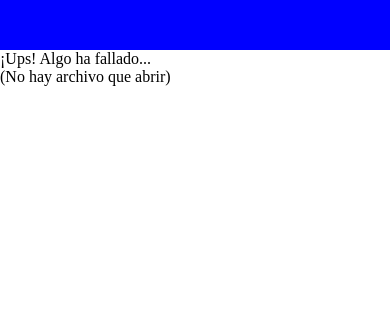
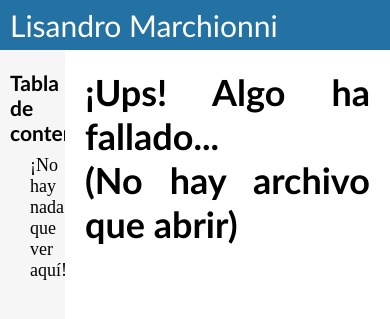
Before and after one commit to LisandroMarcho/marchionni, a PHP site: page /trabajo.php in a window 390 px wide. Shown: the top 319 px of the page. Run offline with PHP 8.4, Linux system fonts and the light colour scheme.

Commit message:
Vista de los trabajos en Markdown terminada (No responsivo)
- Sidebar con lista de contenido
- Creación de columnas (SCSS)
- Fuentes que decoren el texto

```diff
--- a/css/main.css
+++ b/css/main.css
@@ -1,43 +1,234 @@
-*{
+* {
   margin: 0;
   padding: 0;
+  word-wrap: normal;
 }
 
-body{
+body {
+  font-size: 18px;
   margin-top: 50px;
 }
 
-nav{
+a {
+  color: #2471a3;
+}
+
+nav {
+  align-content: center;
+  background: #2471a3;
   height: 50px;
-    width: 100%;
-
+  left: 0;
+  line-height: 50px;
   position: fixed;
   top: 0;
-    left: 0;
-
-    background: blue;
   transition: linear 0.2s;
+  width: 100%;
+}
+nav ul {
+  list-style: none;
+  margin: 0;
+}
+nav ul li {
+  float: left;
+}
+nav ul li a {
+  color: white;
+  font-family: "Gill Sans", "Gill Sans MT", Calibri, "Trebuchet MS", sans-serif;
+  font-size: 30px;
+  margin: 10px;
+  text-decoration: none;
 }
 
-.container{
-    text-align: center;
+blockquote {
+  background: #D9E1E2;
+  border-left: solid 3px #2471a3;
+  font-style: italic;
+  padding-left: 10px;
+}
 
+ul {
+  margin-left: 30px;
+}
+
+p {
+  line-height: 30px;
+}
+
+h1 {
+  font-family: "Gill Sans", "Gill Sans MT", Calibri, "Trebuchet MS", sans-serif;
+  margin: 20px 0 5px;
+}
+
+h2 {
+  font-family: "Gill Sans", "Gill Sans MT", Calibri, "Trebuchet MS", sans-serif;
+  margin: 20px 0 5px;
+}
+
+h3 {
+  font-family: "Gill Sans", "Gill Sans MT", Calibri, "Trebuchet MS", sans-serif;
+  margin: 20px 0 5px;
+}
+
+h4 {
+  font-family: "Gill Sans", "Gill Sans MT", Calibri, "Trebuchet MS", sans-serif;
+  margin: 20px 0 5px;
+}
+
+h5 {
+  font-family: "Gill Sans", "Gill Sans MT", Calibri, "Trebuchet MS", sans-serif;
+  margin: 20px 0 5px;
+}
+
+h6 {
+  font-family: "Gill Sans", "Gill Sans MT", Calibri, "Trebuchet MS", sans-serif;
+  margin: 20px 0 5px;
+}
+
+.inline-code {
+  background: #f5f2f0;
+  font-size: 16px;
+  padding: 1px 5px;
+}
+
+.sidebar {
+  background: #f6f6f6;
+  bottom: 0;
+  overflow-y: auto;
+  position: fixed;
+  top: 50px;
+}
+
+.anclas-container {
+  padding: 0 10px;
+}
+.anclas-container ul {
+  margin-left: 10px;
+}
+
+.md-container {
+  margin-left: 250px;
+  padding: 0 20px;
+  text-align: justify;
+}
+
+.container {
   display: flex;
   flex-flow: row wrap;
+}
 
+.col-1 {
+  width: 8.333333333%;
+}
+
+.col-2 {
+  width: 16.666666666%;
+}
+
+.col-3 {
+  width: 24.999999999%;
+}
+
+.col-4 {
+  width: 33.333333332%;
+}
+
+.col-5 {
+  width: 41.666666665%;
+}
+
+.col-6 {
+  width: 49.999999998%;
+}
+
+.col-7 {
+  width: 58.333333331%;
+}
+
+.col-8 {
+  width: 66.666666664%;
+}
+
+.col-9 {
+  width: 74.999999997%;
+}
+
+.col-10 {
+  width: 83.33333333%;
+}
+
+.col-11 {
+  width: 91.666666663%;
+}
+
+.col-12 {
+  width: 99.999999996%;
+}
+
+.col-push-1 {
+  margin-left: 8.333333333%;
+}
+
+.col-push-2 {
+  margin-left: 16.666666666%;
+}
+
+.col-push-3 {
+  margin-left: 24.999999999%;
+}
+
+.col-push-4 {
+  margin-left: 33.333333332%;
+}
+
+.col-push-5 {
+  margin-left: 41.666666665%;
+}
+
+.col-push-6 {
+  margin-left: 49.999999998%;
+}
+
+.col-push-7 {
+  margin-left: 58.333333331%;
+}
+
+.col-push-8 {
+  margin-left: 66.666666664%;
+}
+
+.col-push-9 {
+  margin-left: 74.999999997%;
+}
+
+.col-push-10 {
+  margin-left: 83.33333333%;
+}
+
+.col-push-11 {
+  margin-left: 91.666666663%;
+}
+
+.col-push-12 {
+  margin-left: 99.999999996%;
+}
+
+.text-center {
+  text-align: center;
+}
+
+.just-center {
   justify-content: center;
+}
+
+.aling-items-center {
   align-items: center;
 }
 
-.item{
+.item {
+  background: #f00;
+  height: 150px;
+  margin: 10px;
   width: 300px;
-    height: 150px;
-
-    margin: 10px;
-
-    background: red;
 }
 
-@media (max-width: 600px){
-    .nav { height: 0; transition: linear 0.2s; }
-}
+/*# sourceMappingURL=main.css.map */
--- a/includes/Parsedown.php
+++ b/includes/Parsedown.php
@@ -523,7 +523,7 @@ class Parsedown
 
             $Block = array(
                 'element' => array(
-                    'name' => 'h' . min(6, $level),
+                    'name' => 'h' . min(6, $level) . ' class="anchor" id="'. $text . '"',
                     'text' => $text,
                     'handler' => 'line',
                 ),
@@ -1147,7 +1147,7 @@ class Parsedown
             return array(
                 'extent' => strlen($matches[0]),
                 'element' => array(
-                    'name' => 'code',
+                    'name' => 'code class="inline-code"',
                     'text' => $text,
                 ),
             );
--- a/index.php
+++ b/index.php
@@ -21,7 +21,7 @@ $trabajos = mysqli_query($link, $query);
 
     </nav>
     <!-- Trabajos -->
-    <div class="container">
+    <div class="container text-center just-center aling-items-center">
     <?php
     if ($trabajos && mysqli_num_rows($trabajos) >= 1) {
         $idmateria = null;
--- /dev/null
+++ b/sass/main.scss
@@ -0,0 +1,130 @@
+$red: #f00;
+$sidebar-color: #f6f6f6;
+$top-color: #2471a3;
+
+* {
+  margin: 0;
+  padding: 0;
+  word-wrap: normal;
+}
+
+body {
+  font-size: 18px;
+  margin-top: 50px;
+}
+
+a {
+  color: $top-color;
+}
+
+nav {
+  align-content: center;
+  background: $top-color;
+  height: 50px;
+  left: 0;
+  line-height: 50px;
+  position: fixed;
+  top: 0;
+  transition: linear .2s;
+  width: 100%;
+  ul {
+    list-style: none;
+    margin: 0;
+    li {
+      float: left;
+      a {
+        color: white;
+        font-family: 'Gill Sans', 'Gill Sans MT', Calibri, 'Trebuchet MS', sans-serif;
+        font-size: 30px;
+        margin: 10px;
+        text-decoration: none;
+      }
+    }
+  }
+}
+
+blockquote {
+  background: #D9E1E2;
+  border-left: solid 3px $top-color;
+  font-style: italic;
+  padding-left: 10px;
+}
+
+ul {
+  margin-left: 30px;
+}
+
+p {
+  line-height: 30px;
+}
+
+@for $i from 1 through 6 {
+  h#{$i} {
+    font-family: 'Gill Sans', 'Gill Sans MT', Calibri, 'Trebuchet MS', sans-serif;
+    margin: 20px 0 5px;
+  }
+}
+
+.inline-code{
+  background: #f5f2f0;
+  font-size: 16px;
+  padding: 1px 5px;
+}
+
+.sidebar {
+  background: $sidebar-color;
+  bottom: 0;
+  overflow-y: auto;
+  position: fixed;
+  top: 50px;
+}
+
+.anclas-container {
+  padding: 0 10px;
+  ul {
+    margin-left: 10px;
+  }
+}
+
+.md-container {
+  margin-left: 250px;
+  padding: 0 20px;
+  text-align: justify;
+}
+
+.container {
+  display: flex;
+  flex-flow: row wrap;
+}
+
+@for $i from 1 through 12 {
+  .col-#{$i} {
+    width: (8.333333333% * $i);
+  }
+}
+
+@for $i from 1 through 12 {
+  .col-push-#{$i} {
+    margin-left: (8.333333333% * $i);
+  }
+}
+
+
+.text-center {
+  text-align: center;
+}
+
+.just-center {
+  justify-content: center;
+}
+
+.aling-items-center {
+  align-items: center;
+}
+
+.item {
+  background: $red;
+  height: 150px;
+  margin: 10px;
+  width: 300px;
+}
--- a/trabajo.php
+++ b/trabajo.php
@@ -5,7 +5,7 @@ include_once("./includes/Parsedown.php");
 $parser = new Parsedown();
 $error = false;
 
-if(!isset($_GET["idtrabajo"])) $error = "¡Ups! Algo ha fallado... <br> (No se pudo encontrar el trabajo)";
+if(!isset($_GET["idtrabajo"])) $error = "<h1>¡Ups! Algo ha fallado... <br> (No se pudo encontrar el trabajo)</h1>";
 //Escapa los caracteres especiales de la variable
 else $idtrabajo = mysqli_real_escape_string($link, $_GET["idtrabajo"]);
 
@@ -13,7 +13,7 @@ else $idtrabajo = mysqli_real_escape_string($link, $_GET["idtrabajo"]);
 $archivo = @file_get_contents("./files/$idtrabajo.md");
 //Verifica si hay contenido en el archivo
 if(!$archivo && !strlen($archivo)){
-    $error = "¡Ups! Algo ha fallado... <br> (No hay archivo que abrir)";
+    $error = "<h1>¡Ups! Algo ha fallado... <br> (No hay archivo que abrir)</h1>";
 }
 
 if(!$error){
@@ -22,7 +22,7 @@ if(!$error){
     if(mysqli_num_rows($trabajo) == 1){
         $trabajo = mysqli_fetch_array($trabajo);
         $materia = mysqli_fetch_array(mysqli_query($link, "SELECT nom FROM materias WHERE idmateria = $trabajo[1]"));
-    }else $error = "¡Ups! Algo ha fallado... <br> (Error en la Base de Datos)";
+    }else $error = "<h1>¡Ups! Algo ha fallado... <br> (Error en la Base de Datos)</h1>";
 }
 
 ?>
@@ -39,17 +39,68 @@ if(!$error){
 </head>
 <body>
     <nav>
+        <ul>
+            <li><a href="/marchionni">Lisandro Marchionni</a></li>
+        </ul>
+    </nav>
+    <div class="container row">
+        <aside class="col-2 sidebar">
+            <div class="anclas-container">
+                <h3>Tabla de contenido</h3>
+                <ul id="contenido" style="margin: 10px 0 0 20px;"><?php echo (!$error ? "Cargando contenido..." : "¡No hay nada que ver aquí!"); ?></ul>
+            </div>
+        </aside>
+        <div class="col-10 col-push-2 md-container">
+            <?php
 
-    </nav>
-    <div class="md">
-        <?php
-        if($error) echo $error;
-        else{
+            if($error) echo $error;
             //Convierto el contenido de Markdown a HTML
-            echo $parser->text($archivo);
-        }
-        ?>
+            else {
+                echo '<h1><?php echo $trabajo[2]; ?></h1> <br>';
+                echo $parser->text($archivo);
+            }
+            ?>
+        </div>
     </div>
     <script src="js/prism.js"></script>
+    <script>
+    window.addEventListener("hashchange", function() { scrollBy(0, -60) });
+
+    window.onload = cargarContenido = () => {
+        let content = document.querySelector("#contenido");
+        let anchors = document.querySelectorAll(".anchor");
+
+        if(anchors.length > 1) content.innerHTML='';
+
+        //elementoAnterior = [tipo, elementoPadre]
+        let ant = [null, content];
+        anchors.forEach(el => {
+            //Que tipo de titulo es
+            let type = el.tagName[1];
+            //Creo el elemento li
+            let li = document.createElement('li');
+            li.innerHTML = `<a href="#${el.id}">${el.innerHTML}</a>`;
+
+            //Si no hay elemento anterior, o es del mismo tipo
+            if(ant[0] == null || ant[0] == type) ant[1].appendChild(li);
+            //Si el tipo es menor (o sea, es un subtitulo)
+            else if(ant[0] < type) {
+                ant[1] = ant[1].appendChild(document.createElement('ul'));
+                ant[1].appendChild(li);
+            }
+            //Si el tipo es mayor (sube una jerarquía)
+            else if (ant[0] > type){
+                do {
+                    ant[1] = ant[1].parentElement;
+                    ant[0]--;
+                } while(ant[0] > type);
+                ant[1].appendChild(li);
+            }
+
+            console.log(type);
+            ant[0] = type;
+        })
+    }
+    </script>
 </body>
 </html>
```
Also changed, not shown: 3 other files. Lines whose indentation alone changed are shown as unchanged.
